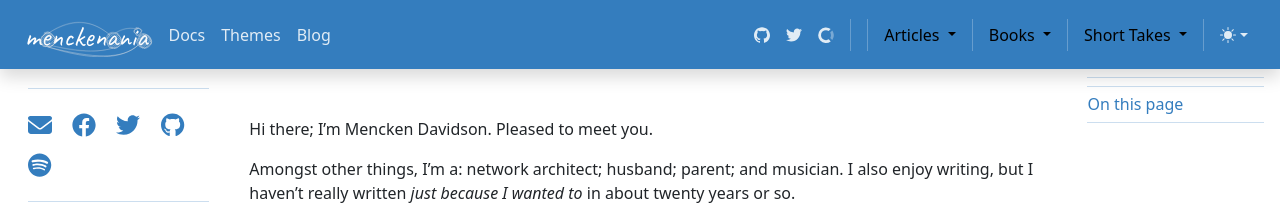
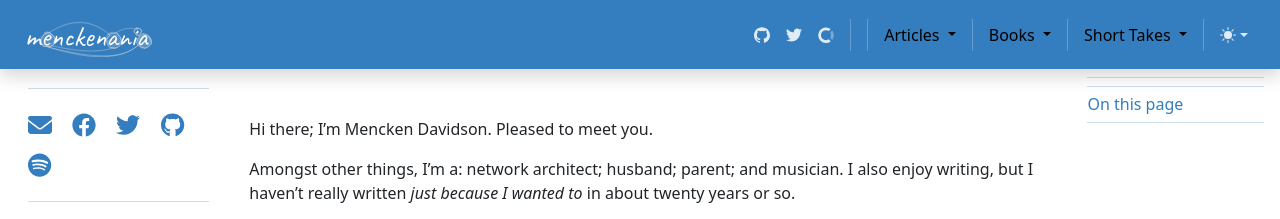
Before and after one commit to menckend/alpha, a Jekyll site: the page built from index.md, in a window 1280 px wide. Shown: the top 219 px of the page. Built offline with Jekyll 4.4.1, drawn with Linux system fonts in a browser that asks for light colours; nearby versions of some CDN libraries; library files that are not in the unit come from our copies.

Commit message:
Update newtemplate-header.html

```diff
--- a/_includes/newtemplate-header.html
+++ b/_includes/newtemplate-header.html
@@ -102,19 +102,6 @@
 
       <div class="offcanvas-body p-4 pt-0 p-lg-0">
         <hr class="d-lg-none text-white-50">
-        <ul class="navbar-nav flex-row flex-wrap bd-navbar-nav">
-          <li class="nav-item col-6 col-lg-auto">
-            <a class="nav-link py-2 px-0 px-lg-2 active" aria-current="true" href="/docs/5.3/getting-started/introduction/" onclick="ga('send', 'event', 'Navbar', 'Community links', 'Docs');">Docs</a>
-          </li>
-
-
-          <li class="nav-item col-6 col-lg-auto">
-            <a class="nav-link py-2 px-0 px-lg-2" href="https://themes.getbootstrap.com/" onclick="ga('send', 'event', 'Navbar', 'Community links', 'Themes');" target="_blank" rel="noopener">Themes</a>
-          </li>
-          <li class="nav-item col-6 col-lg-auto">
-            <a class="nav-link py-2 px-0 px-lg-2" href="https://blog.getbootstrap.com/" onclick="ga('send', 'event', 'Navbar', 'Community links', 'Blog');" target="_blank" rel="noopener">Blog</a>
-          </li>
-        </ul>
 
         <hr class="d-lg-none text-white-50">
 
```
